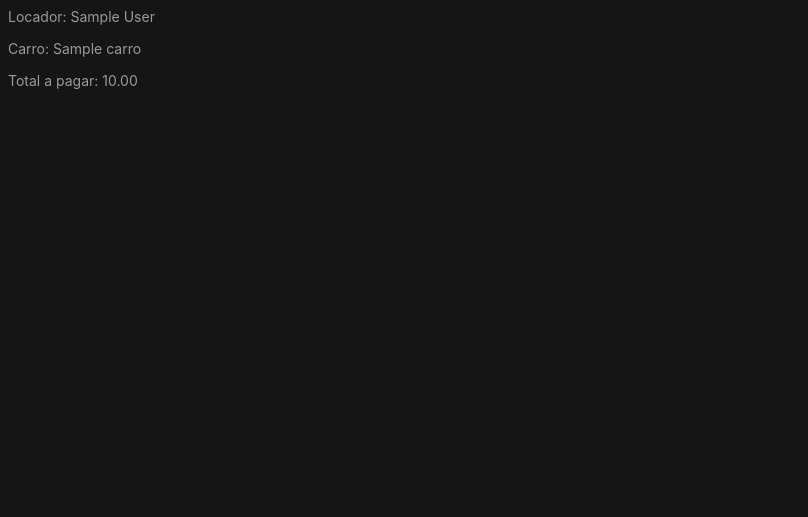
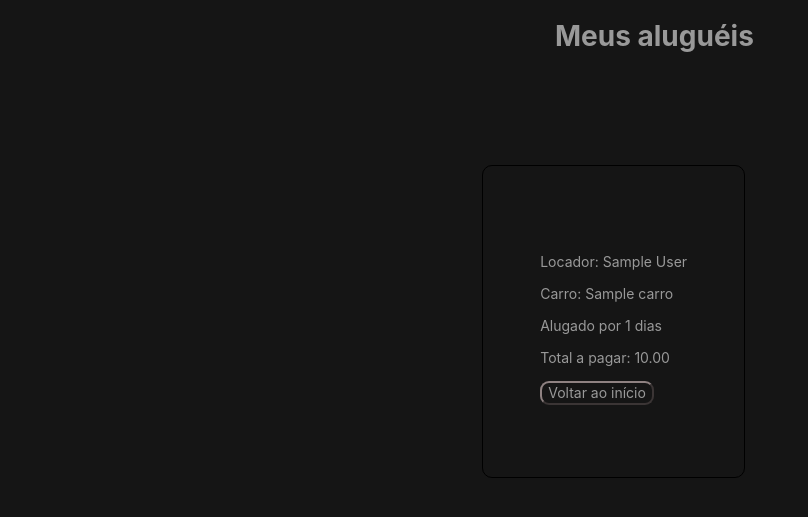
Before and after one commit to kseikyo/aluguel-carros, a Django app: page /cliente/1 in a window 1280 px wide. Shown: the top 517 px of the page, without its empty margins (0-808 px from the left). Run offline with Django 3.2, Linux system fonts and the light colour scheme; tables that the repository leaves empty hold one stand-in row (values such as "Sample post").

Commit message:
Foi adicionado o estilo ao relatório

```diff
--- a/src/cliente/templates/relatorio.html
+++ b/src/cliente/templates/relatorio.html
@@ -1,12 +1,26 @@
 {% extends 'navbar.html' %}
 
 {% block content %}
-<div class="wrapper-alugar">
-    <div class="div_alugar__form md-whiteframe-4dp">
-        <div class="alugar__form">
+
+<head>
+    {% load static%}
+    <link rel="stylesheet" href="{% static 'static/login.css' %}"/>
+    <meta charset="utf-8"/>
+</head>
+
+<div class="wrapper-login">
+    <h1 style="position: relative; left: 547;">Meus aluguéis</h1>
+    <div class="div_login__form md-whiteframe-4dp">
+        <div class="login__form">
             <p>Locador: {{aluguel.cliente.full_name}}</p>
             <p>Carro: {{aluguel.carro.nome}}</p>
+            <p>Alugado por {{aluguel.dias_de_aluguel}} dias</p>
             <p>Total a pagar: {{aluguel.total}}</p>
+            <a href="/">
+            <button>
+                Voltar ao início
+            </button>
+            </a>
         </div>
     </div>
 </div>
--- a/src/cliente/views.py
+++ b/src/cliente/views.py
@@ -15,11 +15,14 @@ def logout_view(request):
     return render(request, 'login.html', {})
 
 def mostrar_relatorio(request, id):
-    aluguel = Aluguel.objects.get(cliente=CustomCliente.objects.get(id=id))
-    if aluguel is not None :
-        context = {'aluguel': aluguel}
-        template_name = 'relatorio.html'
-    else:
+    try:
+        aluguel = Aluguel.objects.get(cliente=CustomCliente.objects.get(id=id))
+        if aluguel is not None :
+            context = {'aluguel': aluguel}
+            template_name = 'relatorio.html'
+        else:
+            raise Http404
+    except:
         raise Http404
 
     return render(request, template_name, context)
```
